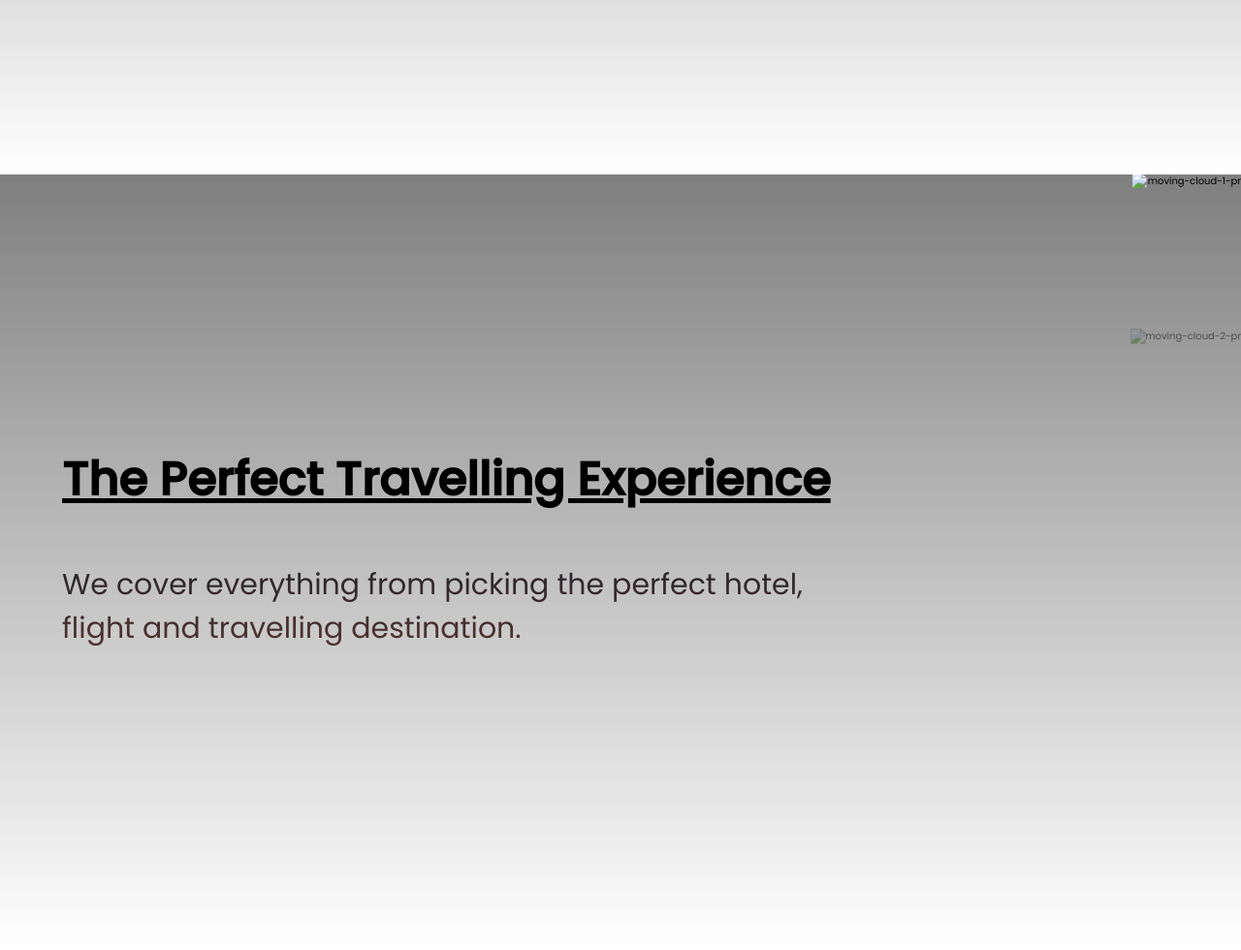
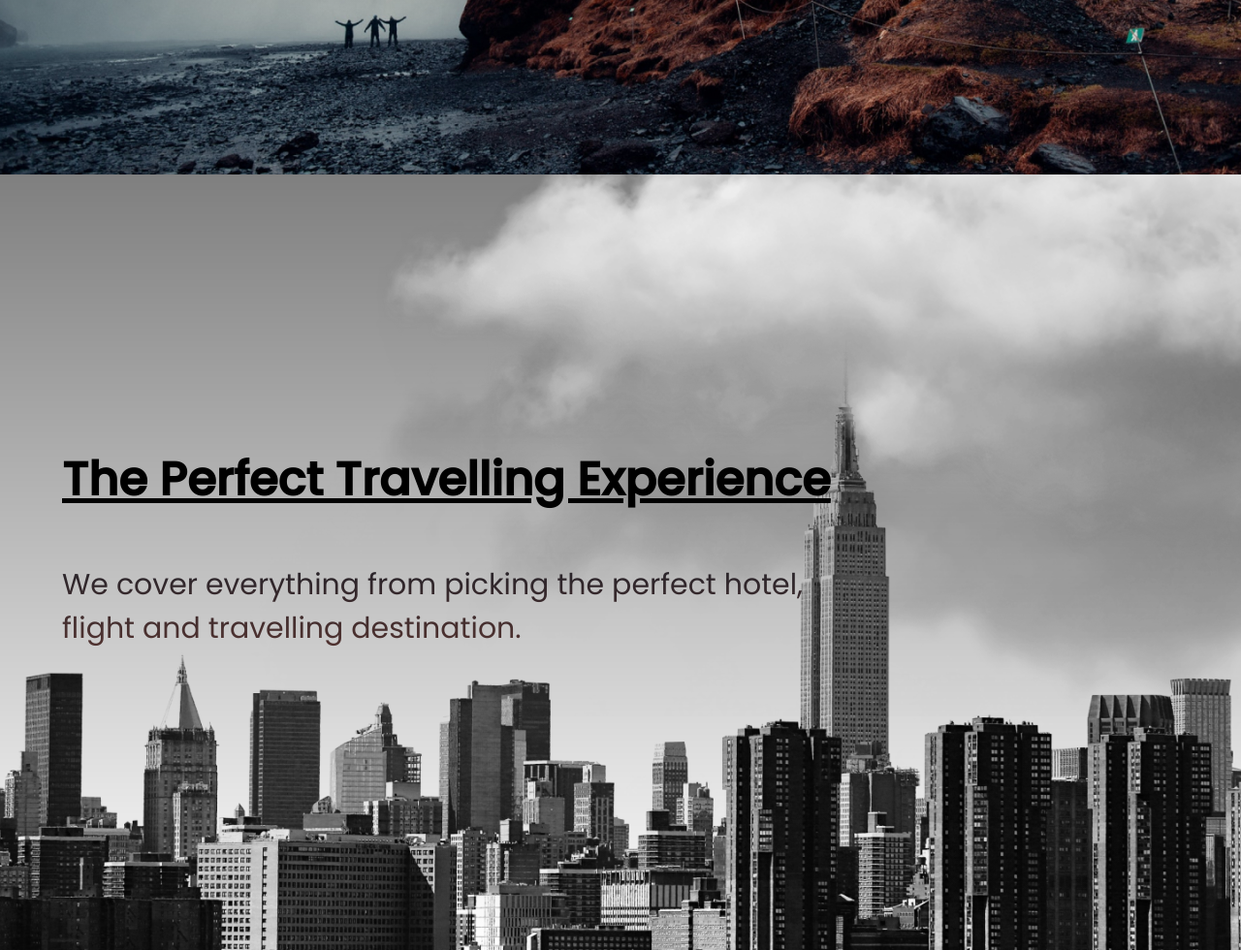
Before and after one commit to saadman-galib/Travelly, a plain HTML site: page index.html in a window 1280 px wide. Shown: the part 620-1600 px from the top of the page at 97% size. Drawn offline with Linux system fonts and the light colour scheme; a web font is replaced by a local one.

Commit message:
Updating img url

```diff
--- a/index.html
+++ b/index.html
@@ -32,8 +32,8 @@
         <header class="locations-head">
             <h2>The Perfect Travelling Experience</h2>
             <h3>We cover everything from picking the perfect hotel, <br>flight and travelling destination.</h3>
-            <img src="./img/cloud.png" alt="moving-cloud-1-png" srcset="" class="cloud moving-cloud-1">
-            <img src="./img/cloud.png" alt="moving-cloud-2-png" srcset="" class="cloud moving-cloud-2">
+            <img src="./images/cloud.png" alt="moving-cloud-1-png" srcset="" class="cloud moving-cloud-1">
+            <img src="./images/cloud.png" alt="moving-cloud-2-png" srcset="" class="cloud moving-cloud-2">
         </header>
     </section>
 
--- a/style/style.css
+++ b/style/style.css
@@ -92,7 +92,7 @@ nav ul{
 }
 
 .hero{
-    background: linear-gradient(rgba(0, 0, 0, 0.5), transparent), url('../img/landing-page.jpg');
+    background: linear-gradient(rgba(0, 0, 0, 0.5), transparent), url('../images/landing-page.jpg');
     min-height: 90vh;
     background-repeat: no-repeat;
     background-size: cover;
@@ -112,7 +112,7 @@ nav ul{
 /* Locations section */
 #locations{
     min-height: 100vh;
-    background: linear-gradient(rgba(0, 0, 0, 0.5), transparent), url('../img/new-york-page.png');
+    background: linear-gradient(rgba(0, 0, 0, 0.5), transparent), url('../images/new-york-page.png');
     background-size: cover;
     background-position: center;
     background-repeat: no-repeat;
@@ -224,7 +224,7 @@ nav ul{
 /* Contacts section */
 #contacts{
     min-height: 100vh;
-    background: linear-gradient(rgba(0, 0, 0, 0.5), transparent), url('../img/contact-mountain.png');
+    background: linear-gradient(rgba(0, 0, 0, 0.5), transparent), url('../images/contact-mountain.png');
     background-repeat: no-repeat;
     background-size: cover;
     background-position: center;
```
